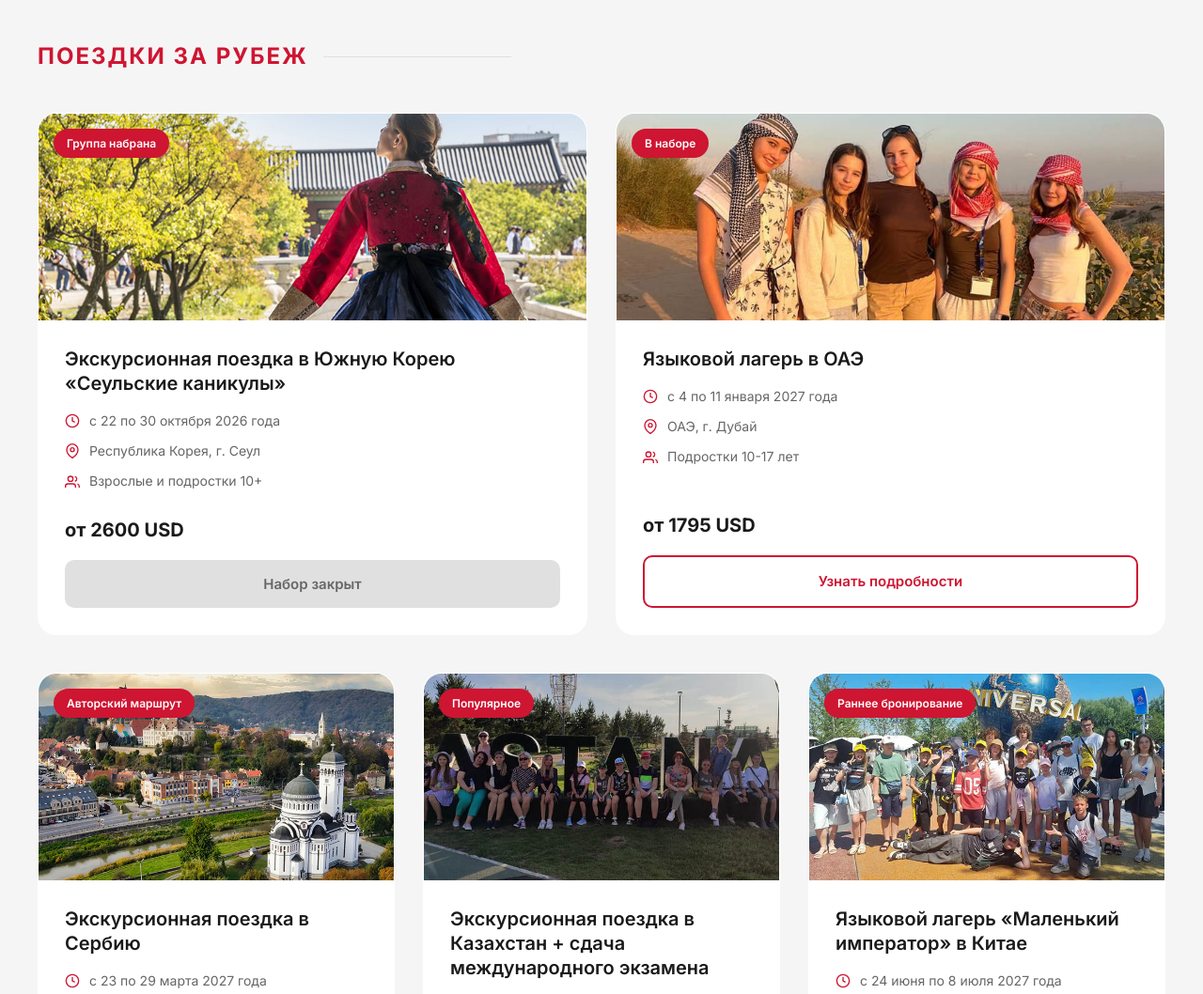
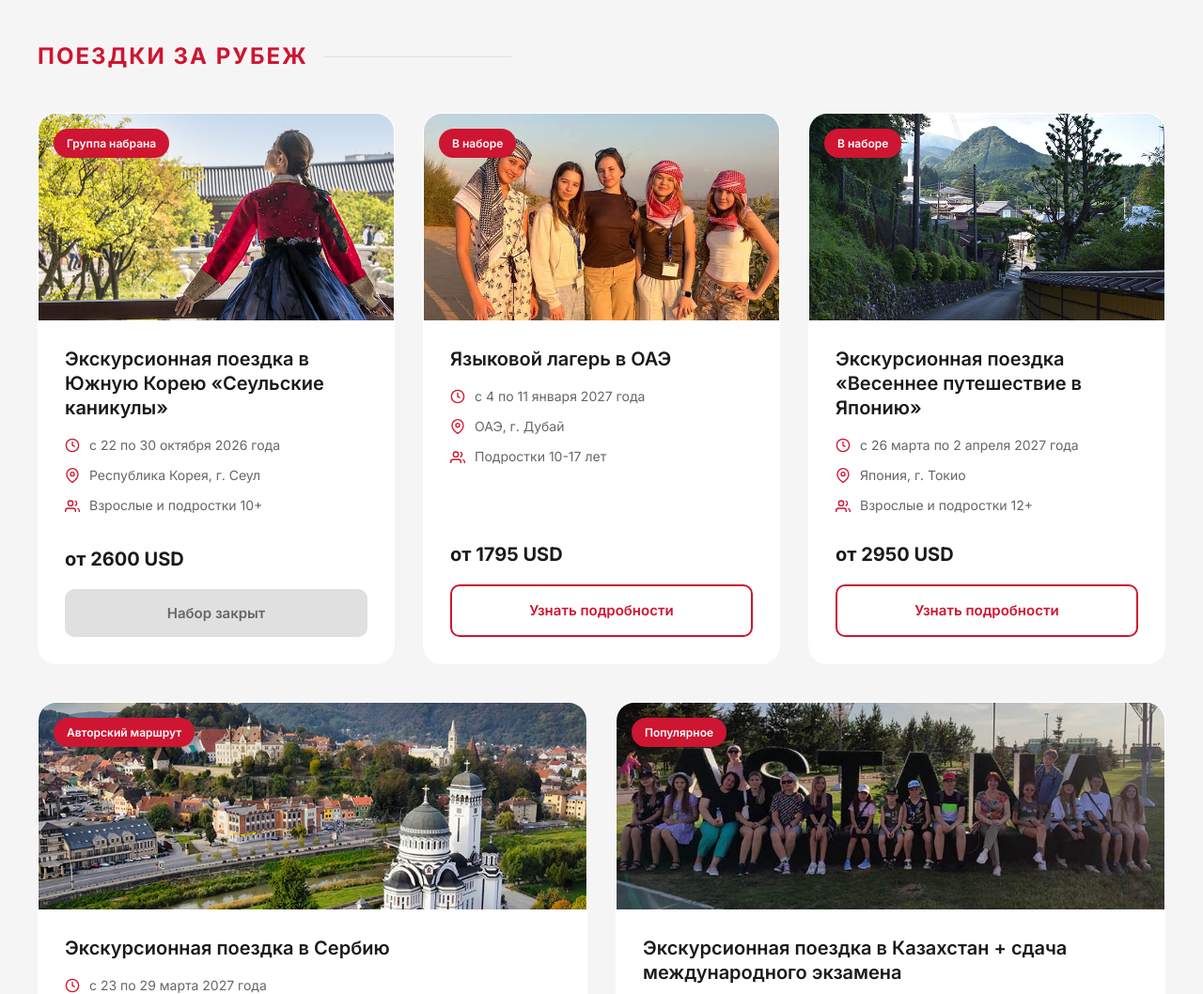
Before and after one commit to jandsotziv-ai/travel, a plain HTML site: page index.html in a window 1280 px wide. Shown: the part 1080-2138 px from the top of the page at 94% size. Drawn offline with Linux system fonts and the light colour scheme.

Commit message:
Update index.html

```diff
--- a/index.html
+++ b/index.html
@@ -145,6 +145,10 @@
             <div class="map-dot"></div>
             <span class="map-label">Корея</span>
         </div>
+        <div class="map-point" style="left: 90%; top: 28%;" data-location="Япония" data-program="Экскурсионная поездка в Токио 12+" data-date="Март 2027">
+            <div class="map-dot"></div>
+            <span class="map-label">Япония</span>
+        </div>
     </div>
 
     <div class="map-tooltip" id="mapTooltip">
@@ -217,6 +221,33 @@
                         <a href="#" class="program-btn" data-modal="programModal" data-program="Языковой лагерь в ОАЭ" data-infosheet="docs/jands_oae_2027.jpg">Узнать подробности</a>
                      </div>
                 </div>
+
+                <div class="program-card">
+                    <div class="program-image">
+                        <img src="images/photo-japan.jpg" alt="Токио, Япония: экскурсионная поездка" loading="lazy">
+                        <span class="program-badge">В наборе</span>
+                     </div>
+                    <div class="program-content">
+                        <h3>Экскурсионная поездка «Весеннее путешествие в Японию»</h3>
+                        <div class="program-meta">
+                            <div class="program-meta-item">
+                                <svg viewBox="0 0 24 24" fill="none" stroke="currentColor" stroke-width="2"><circle cx="12" cy="12" r="10"/><polyline points="12 6 12 12 16 14"/></svg>
+                                с 26 марта по 2 апреля 2027 года
+                            </div>
+                            <div class="program-meta-item">
+                                <svg viewBox="0 0 24 24" fill="none" stroke="currentColor" stroke-width="2"><path d="M21 10c0 7-9 13-9 13s-9-6-9-13a9 9 0 0 1 18 0z"/><circle cx="12" cy="10" r="3"/></svg>
+                               Япония, г. Токио
+                            </div>
+                            <div class="program-meta-item">
+                                <svg viewBox="0 0 24 24" fill="none" stroke="currentColor" stroke-width="2"><path d="M17 21v-2a4 4 0 0 0-4-4H5a4 4 0 0 0-4 4v2"/><circle cx="9" cy="7" r="4"/><path d="M23 21v-2a4 4 0 0 0-3-3.87"/><path d="M16 3.13a4 4 0 0 1 0 7.75"/></svg>
+                                Взрослые и подростки 12+
+                            </div>
+                        </div>
+                        <div class="program-price">от 2950 USD</div>
+                        <a href="#" class="program-btn" data-modal="programModal" data-program="Экскурсионная поездка «Весеннее путешествие в Японию»" data-infosheet="docs/jands_japan_2027.jpg">Узнать подробности</a>
+                     </div>
+                </div>
+
             </div>
             <div class="programs-grid">
                 <div class="program-card">
@@ -270,7 +301,9 @@
                         <a href="#" class="program-btn" data-modal="programModal" data-program="Экскурсионная поездка в Казахстан + сдача международного экзамена" data-infosheet="docs/jands_astana_2027.jpg">Узнать подробности</a>
                      </div>
                 </div>
+            </div>
 
+            <div class="programs-grid">
                 <div class="program-card">
                     <div class="program-image">
                         <img src="images/photo-china.jpg" alt="Китай: языковой лагерь «Маленький император»" loading="lazy">
@@ -281,7 +314,7 @@
                         <div class="program-meta">
                             <div class="program-meta-item">
                                 <svg viewBox="0 0 24 24" fill="none" stroke="currentColor" stroke-width="2"><circle cx="12" cy="12" r="10"/><polyline points="12 6 12 12 16 14"/></svg>
-                                с 24 июня по 8 июля 2027 года
+                                с 24 июня по 8 июля 2027 года / с 29 июля по 12 августа 2027 года
                             </div>
                             <div class="program-meta-item">
                                 <svg viewBox="0 0 24 24" fill="none" stroke="currentColor" stroke-width="2"><path d="M21 10c0 7-9 13-9 13s-9-6-9-13a9 9 0 0 1 18 0z"/><circle cx="12" cy="10" r="3"/></svg>
@@ -296,8 +329,7 @@
                         <a href="#" class="program-btn" data-modal="programModal" data-program="Языковой лагерь «Маленький император» в Китае" data-infosheet="docs/jands_china_2027.jpg">Узнать подробности</a>
                     </div>
                 </div>
-            </div>
-            <div class="programs-grid">
+
                 <div class="program-card">
                     <div class="program-image">
                         <img src="images/photo-turzia.jpg" alt="Кемер, Турция: языковой лагерь" loading="lazy">
```
